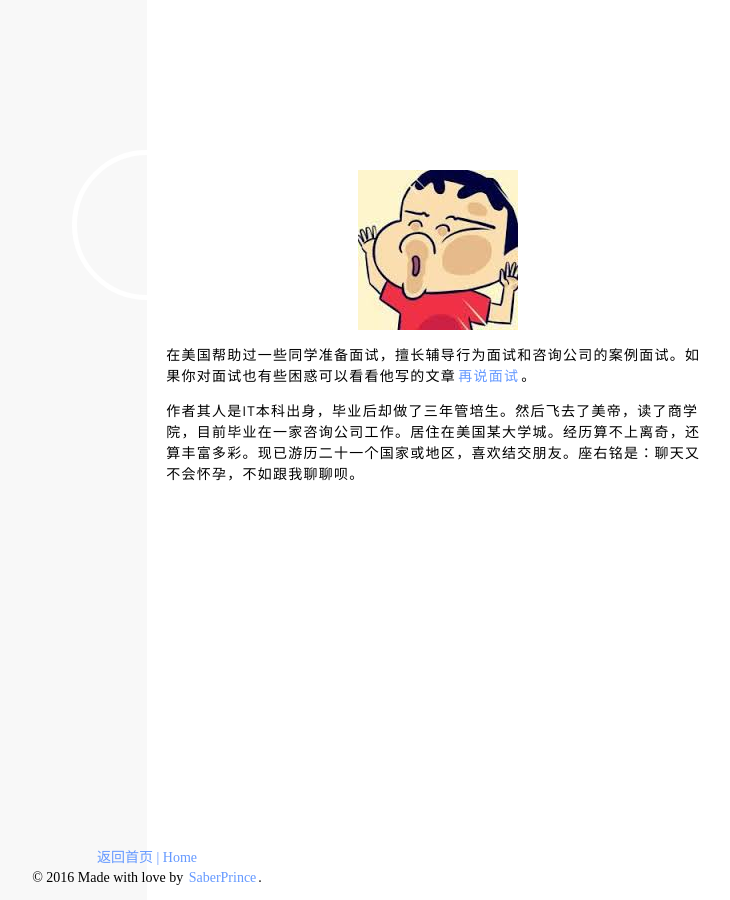
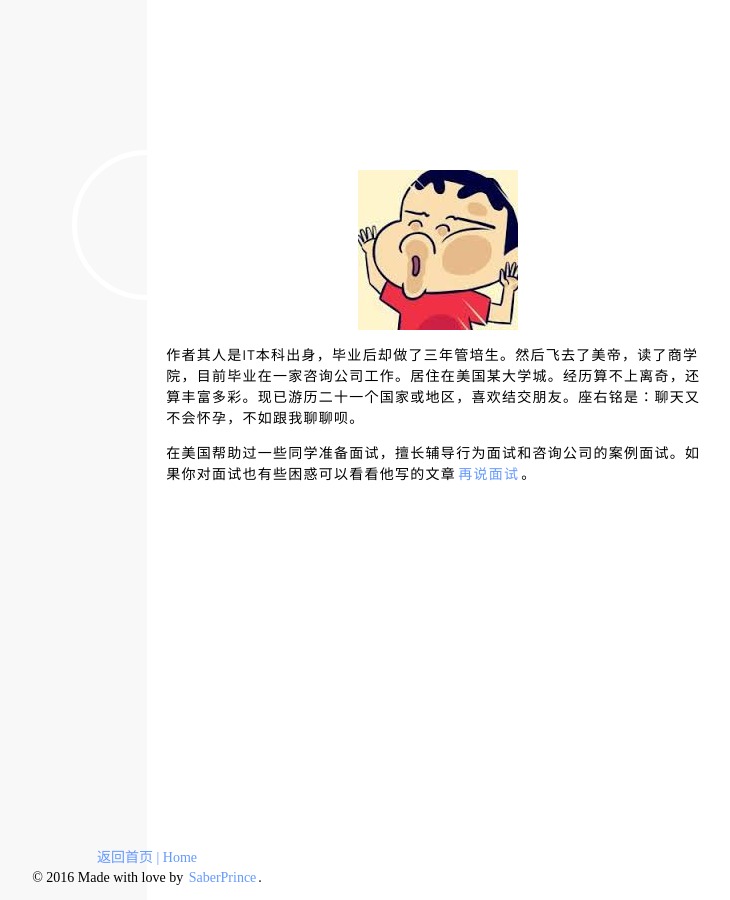
Before and after one commit to saberprince/saberprince.github.io, a Jekyll site: the page built from about.html, in a window 1280 px wide. Shown: the whole page, without its empty margins (493-1223 px from the left). Built offline with Jekyll 4.4.1, drawn with Linux system fonts in a browser that asks for light colours; nearby versions of some CDN libraries; library files that are not in the unit come from our copies; part of the change alters nothing that is shown.

```diff
--- a/_config.yml
+++ b/_config.yml
@@ -18,8 +18,9 @@ disqus_shortname: saberprince
 about:
   - paragraph: <img src="/assets/img/avatar.jpg">
     text_align: center
+
+  - paragraph: 作者其人是IT本科出身，毕业后却做了三年管培生。然后飞去了美帝，读了商学院，目前毕业在一家咨询公司工作。居住在美国某大学城。经历算不上离奇，还算丰富多彩。现已游历二十一个国家或地区，喜欢结交朋友。座右铭是：聊天又不会怀孕，不如跟我聊聊呗。
+
   - paragraph: 在美国帮助过一些同学准备面试，擅长辅导行为面试和咨询公司的案例面试。如果你对面试也有些困惑可以看看他写的文章<a class="link-1" href="{{ site.posts[0].url }}">再说面试</a>。
     text_align: left
-  - paragraph: 作者其人是IT本科出身，毕业后却做了三年管培生。然后飞去了美帝，读了商学院，目前毕业在一家咨询公司工作。居住在美国某大学城。经历算不上离奇，还算丰富多彩。现已游历二十一个国家或地区，喜欢结交朋友。座右铭是：聊天又不会怀孕，不如跟我聊聊呗。
-
 #    text_align: left
```
